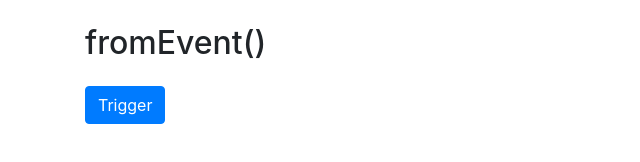
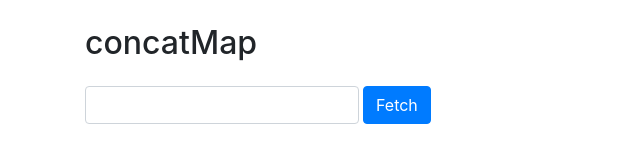
Before and after one commit to vaishakchanguli/RxJs, a website: page index.html in a window 1280 px wide. Shown: the whole page, without its empty margins (0-640 px from the left). Drawn offline with nearby package versions, Linux system fonts and the light colour scheme.

Commit message:
2 files modified

```diff
--- a/index.html
+++ b/index.html
@@ -4,7 +4,12 @@
 />
 
 <div class="container">
-  <h2 class="my-4">fromEvent()</h2>
+  <h2 class="my-4">concatMap</h2>
 
-  <button id="trigger" class="btn btn-primary">Trigger</button>
+  <div class="my-4 form-inline">
+    <div class="d-flex">
+      <input id="endpoint" class="form-control" type="text" />
+      <button id="fetch" class="btn btn-primary mx-1">Fetch</button>
+    </div>
+  </div>
 </div>
```
Also changed, not shown: index.ts (+3 -15 lines).
